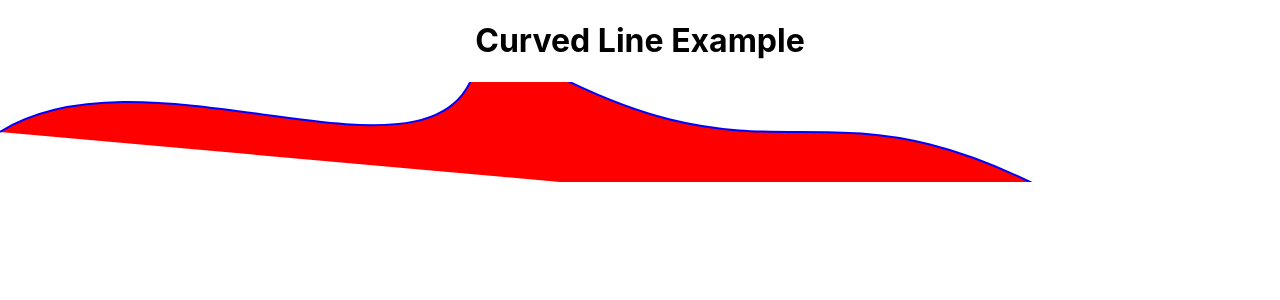
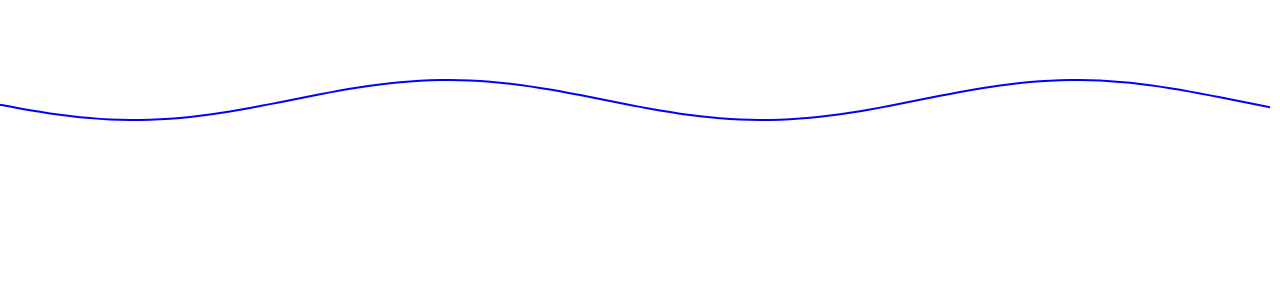
Before and after one commit to Kratosgado/react-ui, a React (Create React App) app: page / in a window 1280 px wide. Shown: the top 300 px of the page. Built offline with nearby package versions, Linux system fonts and the light colour scheme.

Commit message:
implement wave animation

```diff
--- a/src/App.tsx
+++ b/src/App.tsx
@@ -1,12 +1,12 @@
 import React from 'react';
 
-import {CurvedLine} from './components/CurvedLine';
+import {WaveAnimation} from './components/WaveAnimation';
 import './App.css';
 
 function App() {
   return (
     <div className="App">
-      <CurvedLine />
+      <WaveAnimation />
     </div>
   );
 }
--- a/src/components/CurvedLine.tsx
+++ /dev/null
@@ -1,50 +0,0 @@
-import React from 'react';
-
-
-const CurvedLine: React.FC = () => {
-  const width = window.innerWidth; // Use the width of the screen
-  const height = 100;
-  const color = 'blue';
-
-  const controlPoints = [
-    { x: 0, y: height * 0.5 },
-    { x: width / 4, y: -height * 0.5 },
-    { x: (3 * width) / 4, y: height * 1.5 },
-    { x: width, y: height * 0.5 }
-  ];
-  const numControlPoints = 8; // Adjust the number of control points as needed
-  const controlPoint = Array.from({ length: numControlPoints }, (_, index) => {
-    const stepSize = width / numControlPoints;
-    return ({
-      x: (index * stepSize +
-        (index !== 0 && (index % 2 === 0 || index === numControlPoints -1 ) ? stepSize : 0)),
-      y: (index === 0 || index === numControlPoints -1 ? height * 0.5 :
-        (index % 2 === 1 ?-height * 0.5 : height * 1.5)
-        )
-    })
-  });
-  console.log("calculated", controlPoint);
-  console.log(controlPoints)
-
-  const pathCommands = controlPoint.reduce(
-    (commands, point, index) => {
-      if (index === 0) {
-        return [...commands, `M${point.x},${point.y} C`];
-      }
-      return [...commands, `${point.x},${point.y}`];
-    },
-    [] as string[]
-  );
-  const controlPath = pathCommands.join(' ');
-
-  return (
-    <div>
-      <h1>Curved Line Example</h1>
-      <svg width={width} height={height}>
-        <path d={controlPath} fill="red" stroke={color} strokeWidth={2} />
-      </svg>
-    </div>
-  );
-};
-
-export { CurvedLine };
--- /dev/null
+++ b/src/components/WaveAnimation.tsx
@@ -0,0 +1,35 @@
+import { useEffect, useState } from "react";
+
+
+export const WaveAnimation: React.FC = () => {
+  const width = window.innerWidth;
+  const height = 200;
+  const waveAmplitiude = 20;
+  const waveLength = 100;
+  const waveSpeed = 0.5;
+
+  const initialWaveOffset = width;
+  const [waveOffset, setWaveOffset] = useState(initialWaveOffset);
+
+  // useEffect(() => {
+  //   const animationFrame = requestAnimationFrame(animateWave);
+  //   return () => cancelAnimationFrame(animationFrame);
+  // });
+  // const animateWave = (timestamp: number) => {
+  //   setWaveOffset(initialWaveOffset - waveSpeed * timestamp);
+  //   requestAnimationFrame(animateWave);
+  // }
+
+  const points = [];
+  for(let x = 0; x < width; x += 10) {
+    const y = waveAmplitiude * Math.sin((x + waveOffset) / waveLength);
+    points.push(`${x},${height / 2 + y}`);
+  }
+  const path = `M${points.join(' ')}`;
+
+  return (
+    <svg width={width} height={height}>rt
+      <path d={path} fill="transparent" stroke="blue" strokeWidth={2} />
+    </svg>
+  )
+}
```
